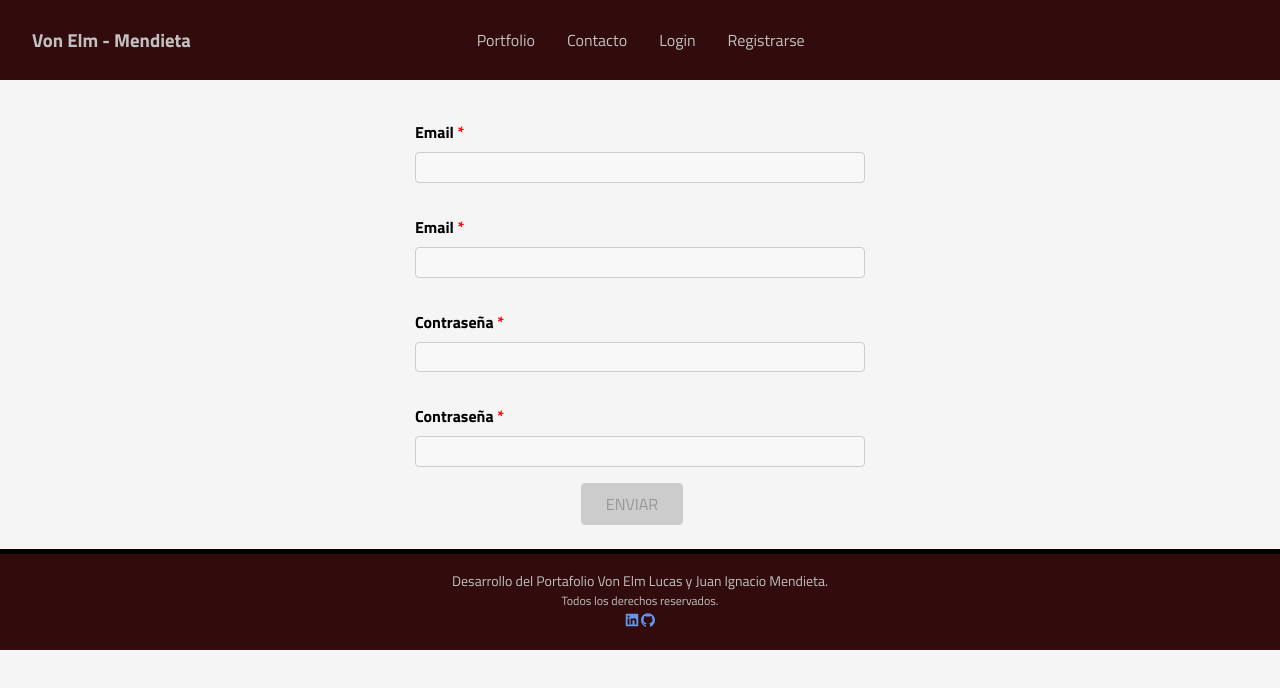
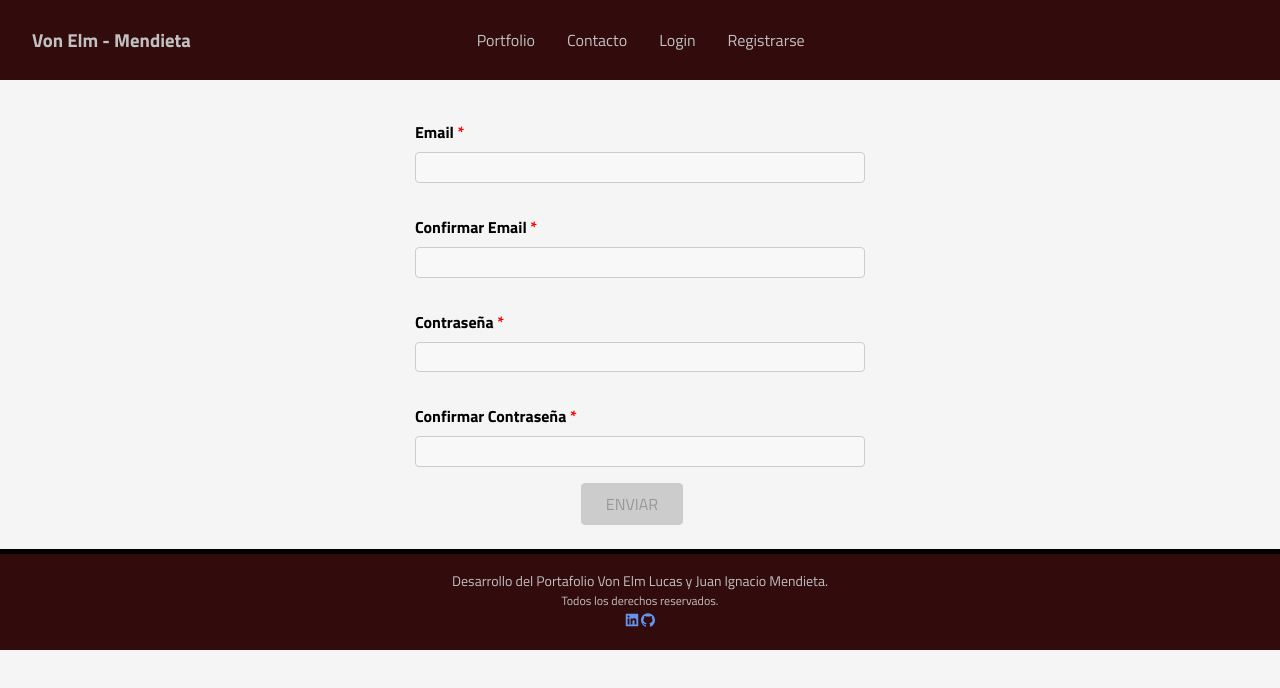
Before and after one commit to xlucasve/tpo-api-react-app, a React (Create React App) app in the folder tpo-api-app/: page /register in a window 1280 px wide. Shown: the top 688 px of the page. Built offline with nearby package versions, Linux system fonts and the light colour scheme.

Commit message:
Arreglado errores de tipeo

```diff
--- a/tpo-api-app/src/componentes-all/Login/Login.js
+++ b/tpo-api-app/src/componentes-all/Login/Login.js
@@ -63,7 +63,7 @@ const Login = () => {
         <Input
           id="password"
           element="input"
-          type="text"
+          type="password"
           label="Contraseña"
           validators={[VALIDATOR_REQUIRE(), VALIDATOR_MINLENGTH(3)]}
           errorText="Ingrese su contraseña, minimo 3 caracteres"
--- a/tpo-api-app/src/componentes-all/Register/Register.js
+++ b/tpo-api-app/src/componentes-all/Register/Register.js
@@ -83,7 +83,7 @@ const Register = () => {
           id="confirmarEmail"
           element="input"
           type="text"
-          label="Email"
+          label="Confirmar Email"
           validators={[VALIDATOR_EMAIL()]}
           errorText="Ingrese su correo"
           onInput={inputHandler}
@@ -101,7 +101,7 @@ const Register = () => {
           id="confirmarPassword"
           element="input"
           type="password"
-          label="Contraseña"
+          label="Confirmar Contraseña"
           validators={[VALIDATOR_REQUIRE(), VALIDATOR_MINLENGTH(3)]}
           errorText="Ingrese su contraseña, minimo 3 caracteres"
           onInput={inputHandler}
```
Also changed, not shown: 1 other file (tests, documents, lock files or other folders).
